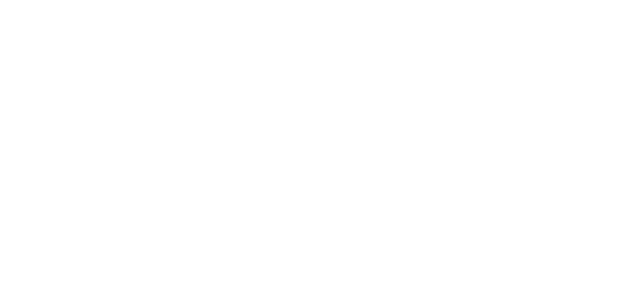
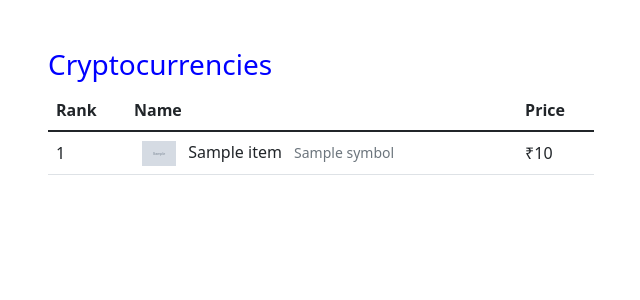
Before and after one commit to Khailas12/Crypto-Website, a Django app: page / in a window 1280 px wide. Before the commit the part shown is empty. Shown: the top 300 px of the page, without its empty margins (319-959 px from the left). Run offline with Django 3.2, Linux system fonts and the light colour scheme; grey boxes marked "Sample" are stand-in pictures; a database or web service that is not in the repository returns one stand-in record (values such as "Sample title"); data that the repository does not hold is empty.

Commit message:
tables created in index

```diff
--- a/crypto/views.py
+++ b/crypto/views.py
@@ -1,6 +1,10 @@
 from django.shortcuts import render
+import requests
 
 
 def index(request):
-    context = {}
+    url = 'https://api.coingecko.com/api/v3/coins/markets?vs_currency=inr&order=market_cap_desc&per_page=100&page=1&sparkline=false'
+
+    coins = requests.get(url).json()
+    context = {'coins': coins}
     return render(request, 'index.html', context)
--- a/templates/index.html
+++ b/templates/index.html
@@ -10,7 +10,7 @@
     <link href="https://cdn.jsdelivr.net/npm/bootstrap@5.1.3/dist/css/bootstrap.min.css" rel="stylesheet"
         integrity="sha384-1BmE4kWBq78iYhFldvKuhfTAU6auU8tT94WrHftjDbrCEXSU1oBoqyl2QvZ6jIW3" crossorigin="anonymous">
 
-        <link rel='stylesheet' href="{% static 'styles.css' %}">
+    <link rel='stylesheet' href="{% static 'styles.css' %}">
     <script src="https://unpkg.com/vue@next"></script>
 
     <title>
@@ -18,15 +18,41 @@
     </title>
 
 </head>
+
 <body>
 
     <div class="container">
         <div class="row">
             <div class="col-6 mx-auto mt-5">
-                <h3></h3>
+                <h3 class='md-5'>Cryptocurrencies</h3>
+                        <table class='table table-hover'>
+                            <thead>
+                                <tr>
+                                    <th scope='col'>Rank</th>
+                                    <th scope='col'>Name</th>
+                                    <th scope='col'>Price</th>
+                                </tr>
+                            </thead>
+                            <tbody>
+                                {% for coin in coins %}
+                                <tr>
+                                    <td class="align-middle">{{ coin.market_cap_rank }}</td>
+                                    <td class="align-middle">
+                                        <img src='{{ coin.image }}' alt='' class='px-2' width='50px'>
+                                        {{ coin.name }}
+                                        <small class="text-muted px-2">{{ coin.symbol }}</small>
+                                    </td>
+                                    <td class="align-middle">₹{{ coin.current_price }}</td>
+                                </tr>
+                                {% endfor %}
+
+                            </tbody>
+                        </table>
+                </h3>
             </div>
         </div>
     </div>
 
 </body>
+
 </html>
```
